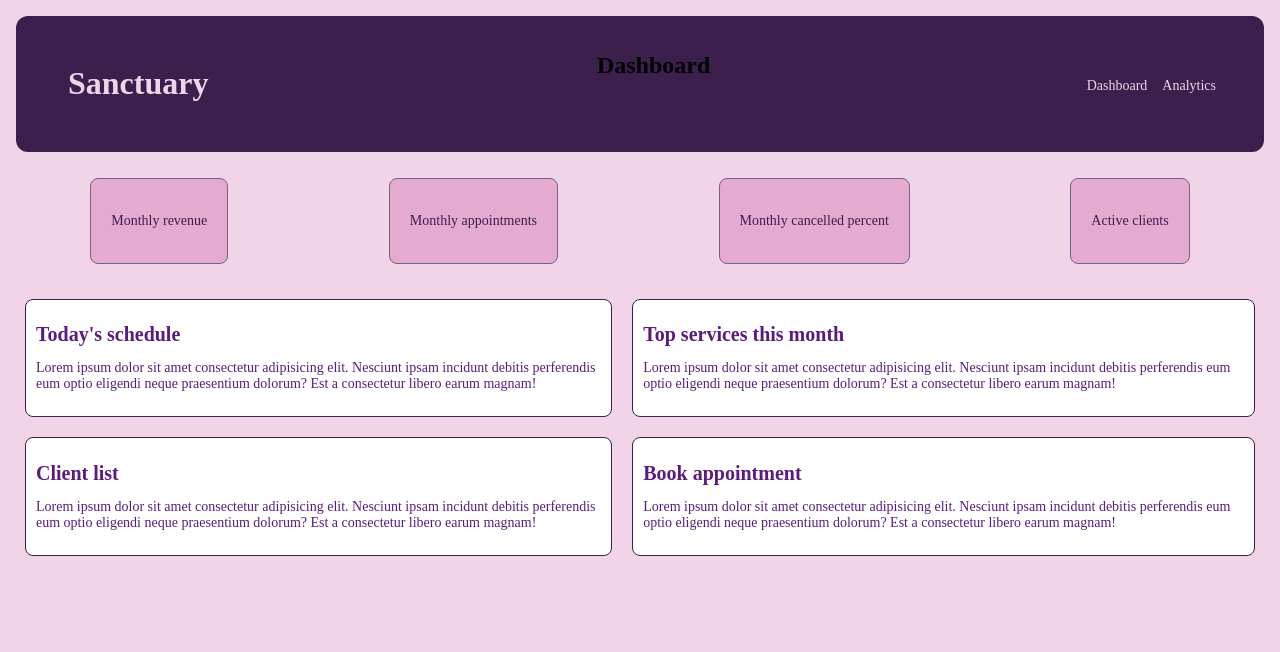
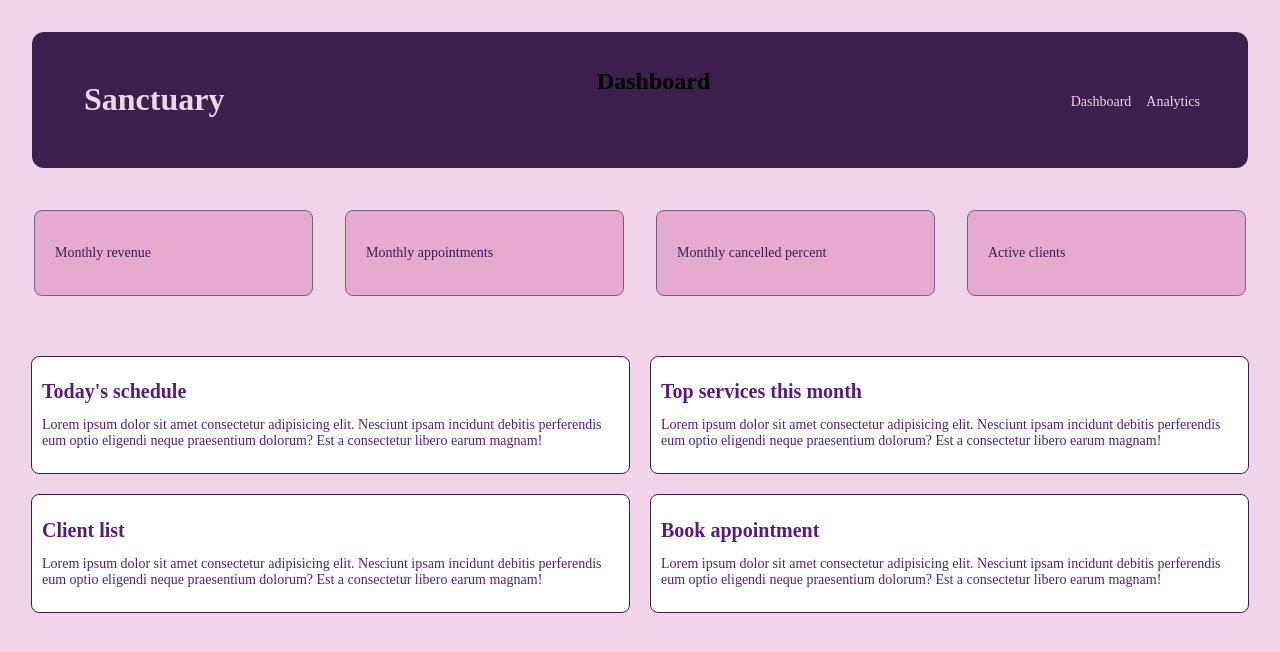
Before and after one commit to grizz-bot92/massage-management-app, a React (Vite) app in the folder frontend/: page / in a window 1280 px wide. Shown: the top 652 px of the page. Built offline with nearby package versions, Linux system fonts and the light colour scheme; no server answers.

Commit message:
grid layout redesign and frontend display of service breakdown

```diff
--- a/frontend/src/pages/Analytics.css
+++ b/frontend/src/pages/Analytics.css
@@ -19,3 +19,19 @@
   justify-content: space-between;
   margin-right: 10px;
 }
+
+.top-services{
+  display: flex;
+  justify-content: space-between;
+  margin-right: 10px;
+  border-bottom: 0.5px solid #E8D5E8;
+  padding: 6px 0;
+}
+
+.top-services:last-child{
+  border-bottom: none;
+}
+
+.service-info{
+  padding: 8px;
+}
--- a/frontend/src/pages/Analytics.tsx
+++ b/frontend/src/pages/Analytics.tsx
@@ -31,6 +31,12 @@ type TopMonth = {
   appointments: string
 }
 
+type TopService = {
+  treatment: string,
+  duration: string,
+  sum: string
+}
+
 
 const Analytics = () => {
   const [totalRevenue, setTotalRevenue] = useState<Revenue>();
@@ -39,6 +45,7 @@ const Analytics = () => {
   const [revenueLost, setRevenueLost] = useState<RevenueLost>();
   const [topClients, setTopClients] = useState<TopClients[]>([]);
   const [topMonth, setTopMonth] = useState<TopMonth[]>([]);
+  const [topService, setTopService] = useState<TopService[]>([]);
 
   useEffect(() => {
     fetch(`${import.meta.env.VITE_API_URL}/analytics/revenue_by_month`)
@@ -88,6 +95,14 @@ const Analytics = () => {
       setTopClients(data)
     })
   }, []);
+
+  useEffect(() => {
+    fetch(`${import.meta.env.VITE_API_URL}/analytics/service_breakdown`)
+    .then(response =>response.json())
+    .then(data => {
+      setTopService(data)
+    });
+  }, [])
 
   return(
     <div>
@@ -143,8 +158,14 @@ const Analytics = () => {
       )}
       </div>
       <div className="service">
-        <h1>Client list</h1>
-        <p>Lorem ipsum dolor sit amet consectetur adipisicing elit. Nesciunt ipsam incidunt debitis perferendis eum optio eligendi neque praesentium dolorum? Est a consectetur libero earum magnam!</p>
+        <h1>Top Service</h1>
+        {topService.map((service) => (
+          <div className="top-services">
+            <p className="service-info">{service.treatment} {service.duration} min</p>
+            <p>${Number(service.sum).toLocaleString()}</p>
+          </div>
+        )
+        )}
       </div>
       <div className="service">
         <h1>Book appointment</h1>
--- a/frontend/src/pages/DashBoard.css
+++ b/frontend/src/pages/DashBoard.css
@@ -8,7 +8,7 @@
   background-color:#3D1F4E;
   border-radius: 12px;
   justify-content: space-between;
-  margin: 1rem;
+  margin: 2rem;
   padding: 1rem;
 }
 
@@ -30,9 +30,12 @@
 
 .metricCards{
   text-align: start;
-  display: flex;
-  justify-content: space-around;
-  margin: auto;
+  display: grid;
+  grid-template-columns: 1fr 1fr 1fr 1fr;
+  justify-content: center;
+  max-width: auto;
+  column-gap: 2rem;
+  margin: 1.5rem;
   padding: 10px;
 }
 
@@ -54,10 +57,11 @@
 }
 
 .serviceCards{
-
   display: grid;
-  grid-template-columns: auto auto;
-  padding: 10px;
+  grid-template-columns: .5fr .5fr;
+  width: auto;
+  justify-content: center;
+  padding: 1rem;
   margin: 5px;
 }
 
```
